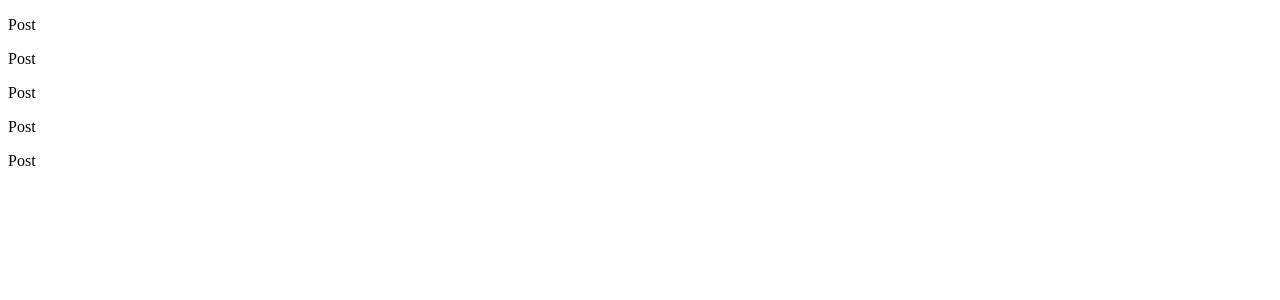
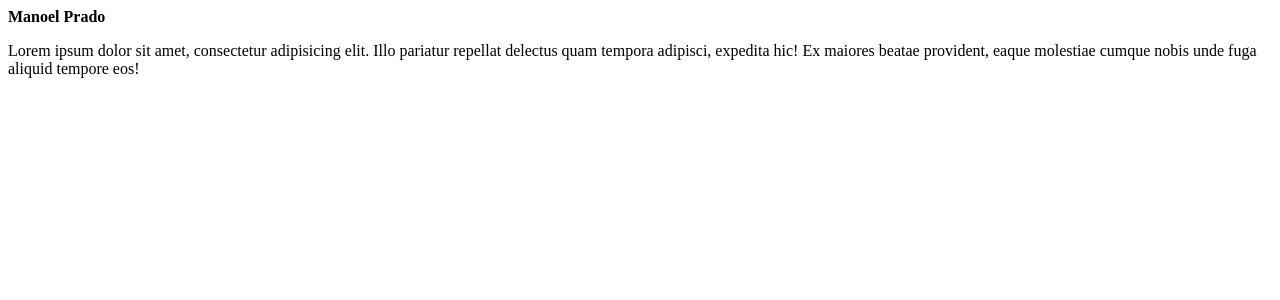
Before and after one commit to ManoelPradoMark22/ignite-reactjs-01-fundamentos, a React (Vite) app: page / in a window 1280 px wide. Shown: the top 300 px of the page. Built offline with nearby package versions, Linux system fonts and the light colour scheme.

Commit message:
properties

```diff
--- a/src/App.jsx
+++ b/src/App.jsx
@@ -4,11 +4,10 @@ export function App() {
 
   return (
     <div>
-      <Post/>
-      <Post/>
-      <Post/>
-      <Post/>
-      <Post/>
+      <Post
+        author="Manoel Prado"
+        content="Lorem ipsum dolor sit amet, consectetur adipisicing elit. Illo pariatur repellat delectus quam tempora adipisci, expedita hic! Ex maiores beatae provident, eaque molestiae cumque nobis unde fuga aliquid tempore eos!"
+      />
     </div>
   )
 }
--- a/src/Post.jsx
+++ b/src/Post.jsx
@@ -1,29 +1,10 @@
-export function Post() {
-  return <p>Post</p>
+import PropTypes from 'prop-types';
+
+export function Post(props) {
+  return (
+    <div>
+      <strong>{props.author}</strong>
+      <p>{props.content}</p>
+    </div>
+  )
 }
-
-//Default Expots vs Named Exports
-
-/*Default Exports
-Pode mudar o nome para o componente na IMPORTAÇÃO!
-
-function Post() {
-  return <p>Post</p>
-}
-
-export default Post
-
-// no arquivo , onde vai importar:
-import Post from './Post';
-*/
-
-/*Default Exports
-NÃO pode mudar o nome para o componente na IMPORTAÇÃO!
-
-export function Post() {
-  return <p>Post</p>
-}
-
-// no arquivo , onde vai importar:
-import { Post } from './Post';
-*/
```
Also changed, not shown: notes.txt (added).
